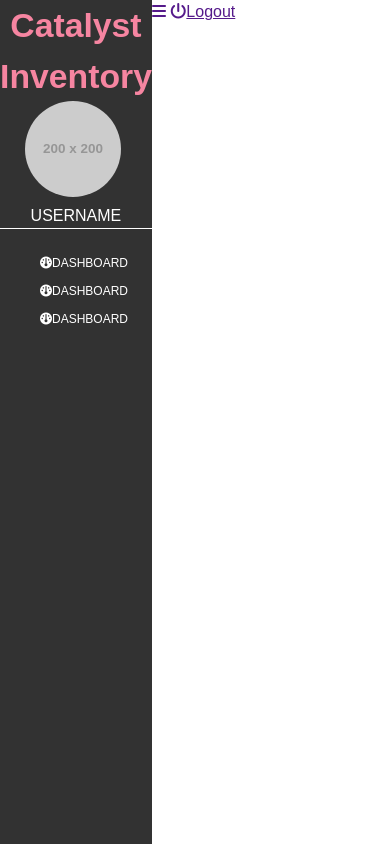
After one commit to a-aima0/CatalystInventory, a PHP site: page /html/dashboard.html in a window 390 px wide. The commit adds this page. Run offline with PHP 8.4, Linux system fonts and the light colour scheme; grey boxes labelled with a size stand in for pictures from a placeholder-image service; some libraries are stand-ins or nearby versions.

Commit message:
dashboard started

```diff
--- /dev/null
+++ b/css/dashboard.css
@@ -0,0 +1,131 @@
+/* css reset */
+*,*::before,*::after{box-sizing:border-box}body,h1,h2,h3,h4,p,figure,blockquote,dl,dd{margin:0}ul[role="list"],ol[role="list"]{list-style:none}html:focus-within{scroll-behavior:smooth}body{min-height:100vh;text-rendering:optimizeSpeed;line-height:1.5}a:not([class]){text-decoration-skip-ink:auto}img,picture{max-width:100%;display:block}input,button,textarea,select{font:inherit}@media(prefers-reduced-motion:reduce){html:focus-within{scroll-behavior:auto}*,*::before,*::after{animation-duration:.01ms !important;animation-iteration-count:1 !important;transition-duration:.01ms !important;scroll-behavior:auto !important}}
+
+html, body {
+    width: 100%;
+    height: 100%;
+    margin: 0;
+    font-family: Arial, Helvetica, sans-serif;
+}
+
+#dashboardContainer{
+    display: flex;
+    flex-direction: row;
+}
+
+div.sidebar{
+    width: 40vh;
+    background: #323232;
+    height: 100vh;
+
+}
+
+div.contentContainer{
+    width: 70%;
+}
+
+h3.dashboardLogo{
+    color: #f685a1;
+    font-size: 7.5vh;
+    text-align: center;
+    font-family: Arial, Helvetica, sans-serif;
+}
+
+div.sidebarUser img{
+    width: 8em;
+    display: inline-block;
+    border-radius: 50%;
+    border: px solid #323232;
+    margin-right: 5px;
+}
+
+div.sidebarUser{
+    text-align: center;
+    position: relative;
+    margin-bottom: 20px;
+    border-bottom: 1px solid white;
+}
+
+div.sidebarUser span{
+    top: 20%;
+    font-size: 1.5em;
+    text-transform: uppercase;
+    color: white;
+    display: inline-block;
+}
+
+
+ul.menuLists{
+    margin-top: 20px;
+text-align: left;
+padding-left: -20px;
+}
+
+ul.menuLists li{
+    padding: 15px 5px;
+    font-size: 18px;
+    list-style: none;
+    text-align: left;
+    text-transform: uppercase;
+}
+
+
+ul.menuLists li a{
+text-decoration: none;
+color: white;
+height: 100%;
+display: block;
+}
+
+ul.menuLists li:hover{
+    background: #f685a1;
+    color: white;
+}
+
+@media (max-width: 1200px) {
+    #homepageBodyID {
+        zoom: 0.75; /* Apply the zoom for smaller screens */
+    }
+    div.sidebar{
+        width: 30vh;
+
+    }
+    h3.dashboardLogo{
+        color: #f685a1;
+        font-size: 5vh;
+        text-align: center;
+        font-family: Arial, Helvetica, sans-serif;
+    }
+    ul.menuLists li{
+        padding: 5px 10px;
+        font-size: 15px;
+    }
+}
+
+@media (max-width: 768px) {
+    #homepageBodyID {
+        zoom: 0.75; /* Apply the zoom for very small screens */
+    }
+    div.sidebar{
+        width:20vh;
+
+    }
+    h3.dashboardLogo{
+        color: #f685a1;
+        font-size: 4vh;
+        text-align: center;
+        font-family: Arial, Helvetica, sans-serif;
+    }
+
+    div.sidebarUser img{
+        width: 6em;
+    }
+
+    div.sidebarUser span{
+        font-size: 1em;
+    }
+    ul.menuLists li{
+        padding: 5px 0px;
+        font-size: 12px;
+    }
+}
--- /dev/null
+++ b/html/dashboard.html
@@ -0,0 +1,53 @@
+<!DOCTYPE html>
+<html lang="en">
+<head>
+    <meta charset="UTF-8">
+    <meta name="viewport" content="width=device-width, initial-scale=1.0, maximum-scale=1.0, user-scalable=no">
+    <link rel="stylesheet" type="text/css" href="../css/dashboard.css"/>
+    <script src="https://kit.fontawesome.com/04bda58819.js" crossorigin="anonymous"></script>
+    <title>Dashboard</title>
+</head>
+<body id="dashboardBodyID">
+    <div id="dashboardContainer">
+        <div id="sidebar" class="sidebar">
+            <h3 class="dashboardLogo">Catalyst Inventory</h3>
+            <div class="sidebarUser">
+                <img src="https://placehold.co/200x200" alt="user profile">
+
+                <span>USERNAME</span>
+            </div>
+            <div class="sidebarMenu">
+                <ul class="menuLists">
+                    <li>
+                        <a href=""><i class="fa-solid fa-gauge"></i>Dashboard</a>
+                    </li>
+                    <li>
+                        <a href=""><i class="fa-solid fa-gauge"></i>Dashboard</a>
+                    </li>
+                    <li>
+                        <a href=""><i class="fa-solid fa-gauge"></i>Dashboard</a>
+                    </li>
+
+                </ul>
+
+            </div>
+        </div>
+
+        <div class="contentContainer">
+            <div class="topNav">
+                <a href=""><i class="fa-solid fa-bars"></i></a>
+                <a href=""><i class="fa-solid fa-power-off"></i>Logout</a>
+            </div>
+            <div class="content">
+                <div class="contentMain">
+
+                </div>
+
+            </div>
+
+        </div>
+
+    </div>
+
+</body>
+</html>
--- a/html/login.html
+++ b/html/login.html
@@ -5,12 +5,12 @@
     <meta name="viewport" content="width=device-width, initial-scale=1.0">
     <link rel="stylesheet" type="text/css" href="../css/login.css"/>
     <script src="https://kit.fontawesome.com/04bda58819.js" crossorigin="anonymous"></script>
-    <title>Kitty Catalog</title>
+    <title>Catalyst Inventory</title>
 </head>
 <body id="loginBodyID">
     <div class="container">
         <div class="loginHeader">
-            <h1>Kitty Catalog</h1>
+            <h1>Catalyst Inventory</h1>
             <p>Inventory Management Solution</p>
         </div>
 
```
Also changed, not shown: css/homepage.css (+23 -3 lines), css/login.css (+30 -3 lines), html/homepage.html (+7 -3 lines), js/dashboard.js (added, +29 -0 lines).
